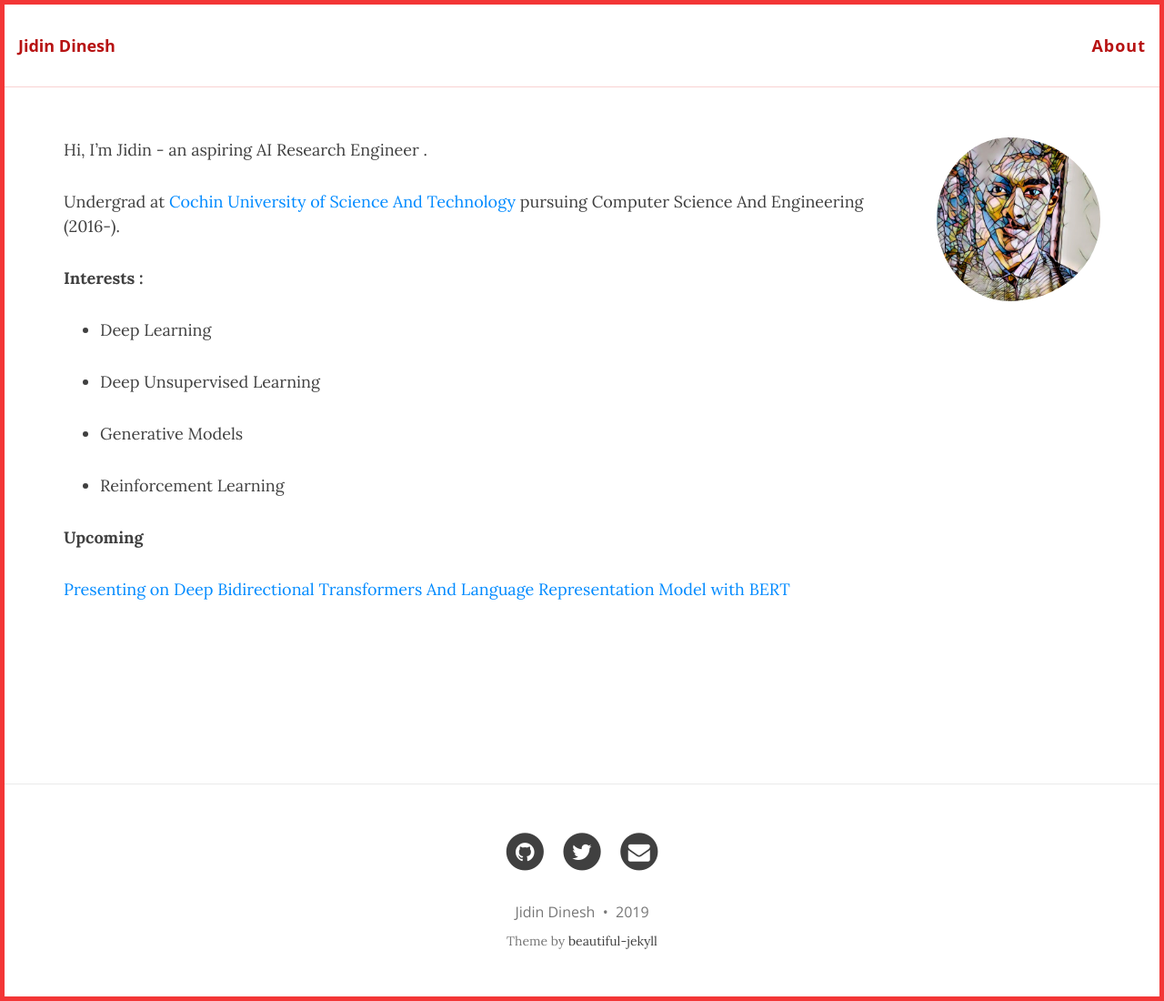
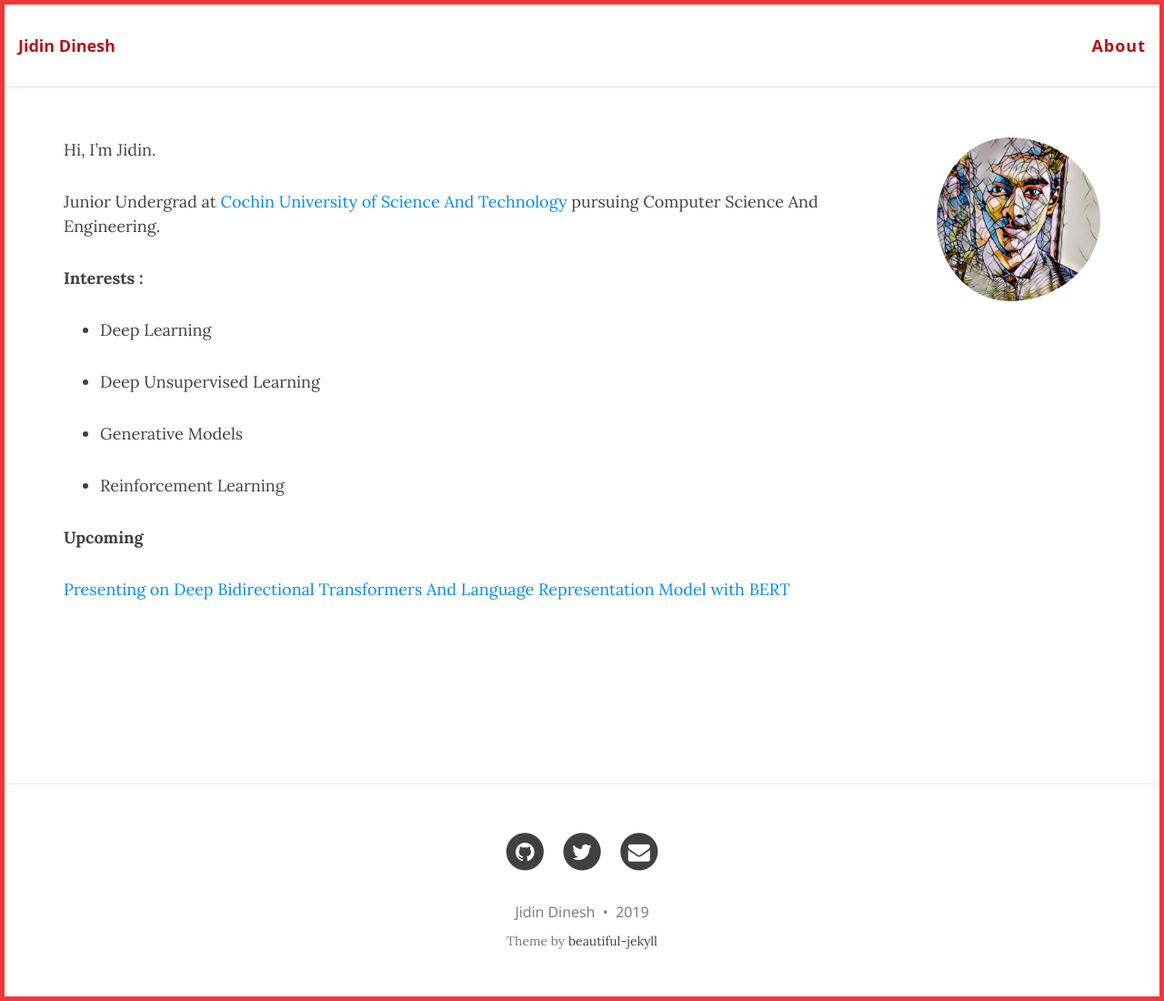
Before and after one commit to jidindinesh/jidindinesh.github.io, a Jekyll site: the page built from About.md, in a window 1280 px wide. Shown: the whole page at 91% size. Built offline with Jekyll 4.4.1, drawn with Linux system fonts in a browser that asks for light colours; nearby versions of some CDN libraries; our own code applies the rules of GitHub Pages for plain Markdown files.

Commit message:
Update About.md

```diff
--- a/About.md
+++ b/About.md
@@ -2,9 +2,9 @@
 
 ![Jidin Dinesh](/img/dp.jpeg){:style="width: 200px; overflow: hidden; border-radius: 50%; float: right; padding-left: 20px"}
 
-Hi, I'm Jidin - an aspiring AI Research Engineer .
+Hi, I'm Jidin.
 
-Undergrad at [Cochin University of Science And Technology](https://cusat.ac.in/) pursuing Computer Science And Engineering (2016-).
+Junior Undergrad at [Cochin University of Science And Technology](https://cusat.ac.in/) pursuing Computer Science And Engineering.
 
 **Interests :**
 
```
